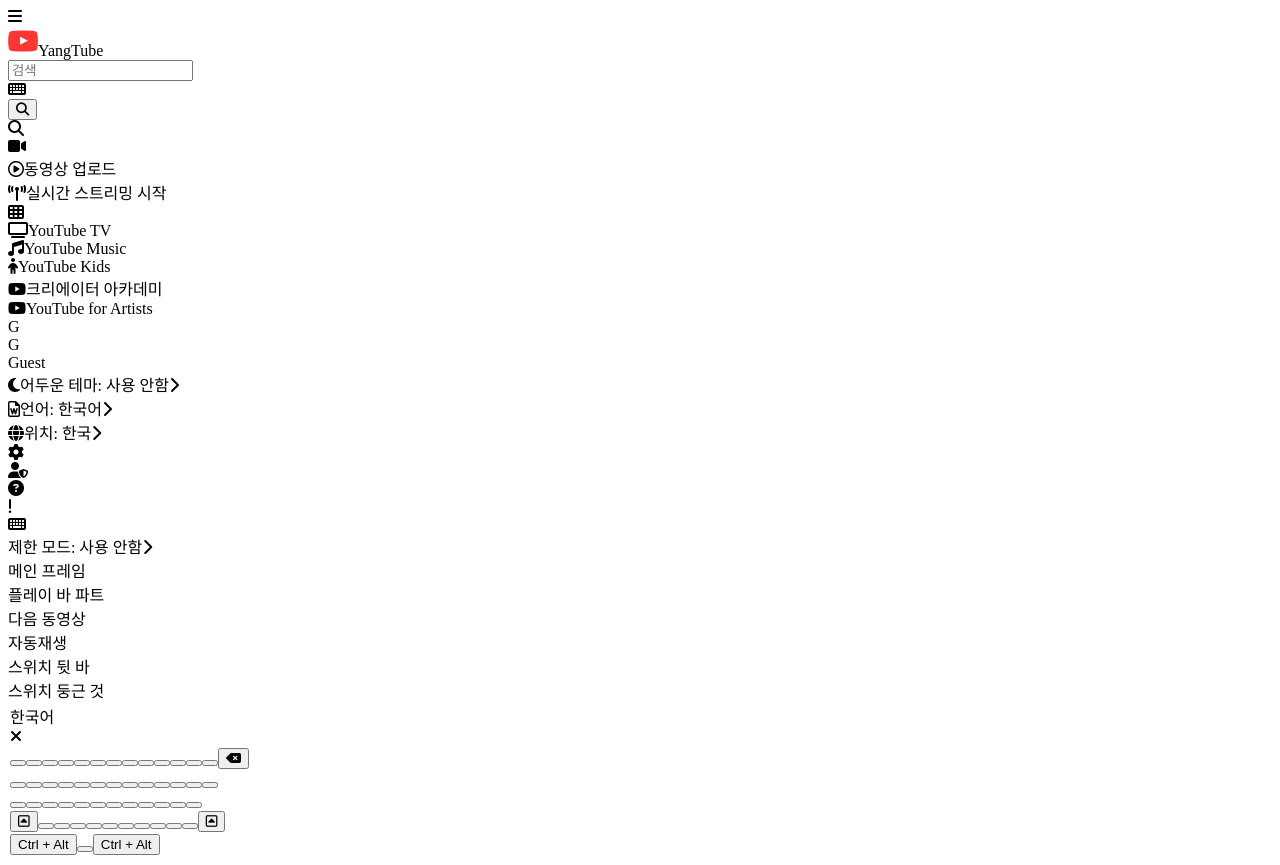
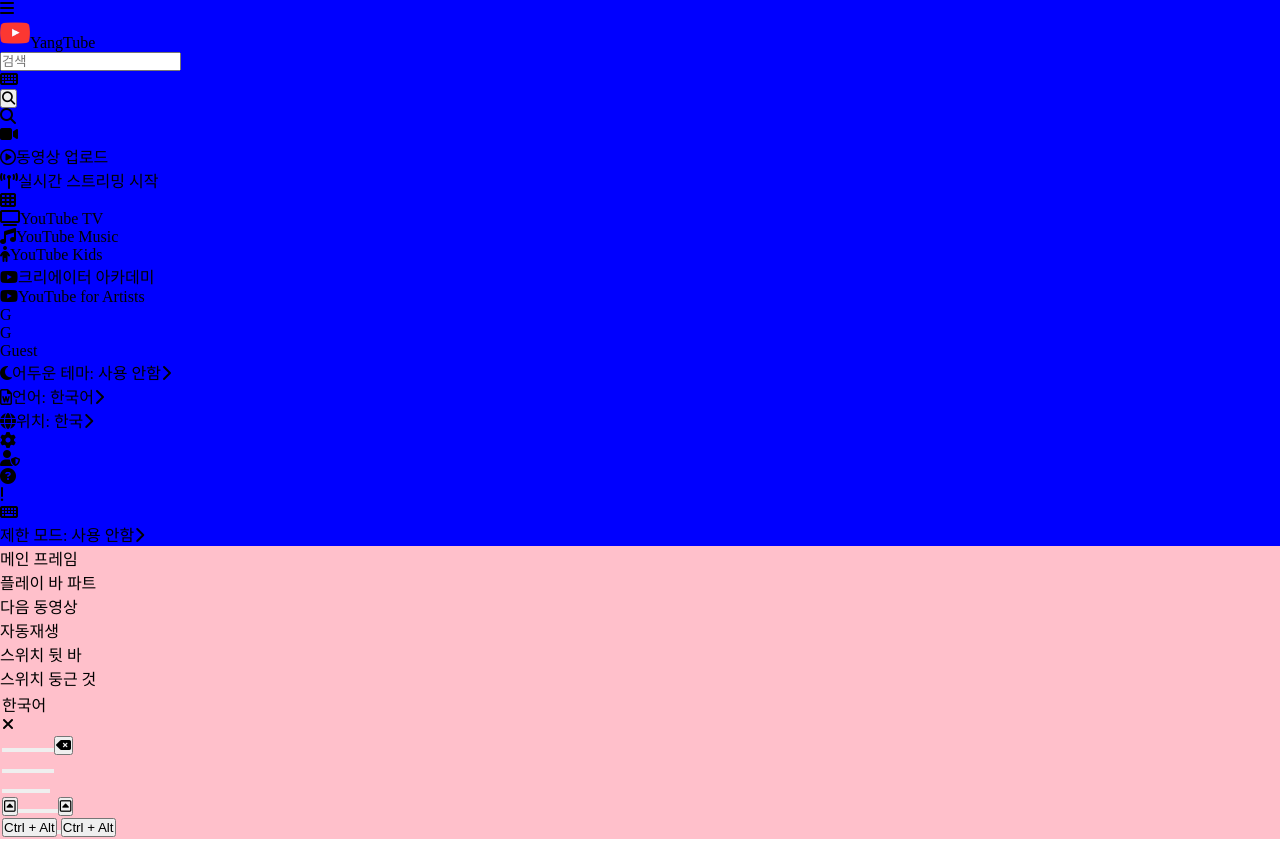
Before and after one commit to taehwan920/yangtube, a React (Create React App) app: page / in a window 1280 px wide. After the commit the page ends 839 px from the top, so only its background shows below. Built offline with nearby package versions, Linux system fonts and the light colour scheme.

Commit message:
Basic css settings

```diff
--- a/src/components/Home.js
+++ b/src/components/Home.js
@@ -3,16 +3,26 @@
 import Header from './headerComponents/Header';
 import MainFrame from './mainFrameComponents/MainFrame';
 import VirtualKeyboard from './VirtualKeyboard';
+import styled from 'styled-components';
+
+const HomeDiv = styled.div`
+    display: relative;
+    width: 100%;
+    height: 100%;
+    background-color: pink;
+`;
 
 export default class extends React.Component {
     render() {
         return (
+            <HomeDiv>
                 <div>
                     <Header></Header>
                     <Guide></Guide>
                     <MainFrame></MainFrame>
                     <VirtualKeyboard></VirtualKeyboard>
                 </div>
+            </HomeDiv>
         )
     }
 }
--- a/src/components/headerComponents/Header.js
+++ b/src/components/headerComponents/Header.js
@@ -4,11 +4,22 @@
 import HeaderAddVideo from './HeaderAddVideo';
 import HeaderSearch from './HeaderSearch';
 import HeaderUserInfo from './HeaderUserInfo';
+import styled from 'styled-components';
+
+const HeaderWrapper = styled.header`
+    width: 100%;
+    height: 15%;
+    display: flex;
+    justify-content: space-between;
+    align-items: center;
+    background-color: blue;
+`;
 
 export default class extends React.Component {
     render() {
         ChangeTitle('Main Page!');
         return (
+            <HeaderWrapper>
                 <header className="header">
                     <div>
                         <MenuButton></MenuButton>
@@ -31,6 +42,7 @@
                         <HeaderUserInfo></HeaderUserInfo>
                     </section>
                 </header>
+            </HeaderWrapper>
         )
     }
 }
--- a/src/index.js
+++ b/src/index.js
@@ -2,6 +2,7 @@
 import ReactDOM from 'react-dom';
 import App from './App';
 import * as serviceWorker from './serviceWorker';
+import './styles/styles.css'
 
 ReactDOM.render(
   <React.StrictMode>
--- /dev/null
+++ b/src/styles/styles.css
@@ -0,0 +1,9 @@
+body {
+    box-sizing: border-box;
+}
+
+* {
+    box-sizing: inherit;
+    margin: 0px;
+    padding: 0px;
+}
```
Lines whose indentation alone changed are shown as unchanged.
